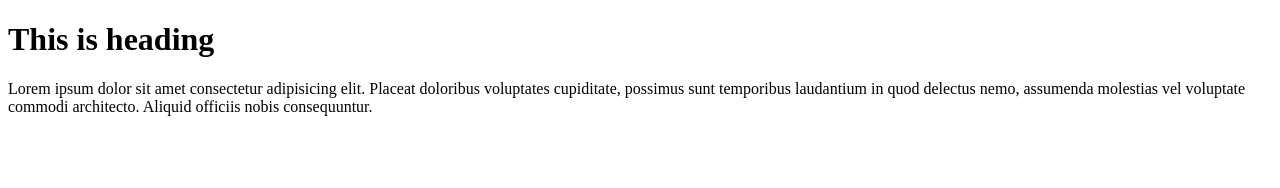
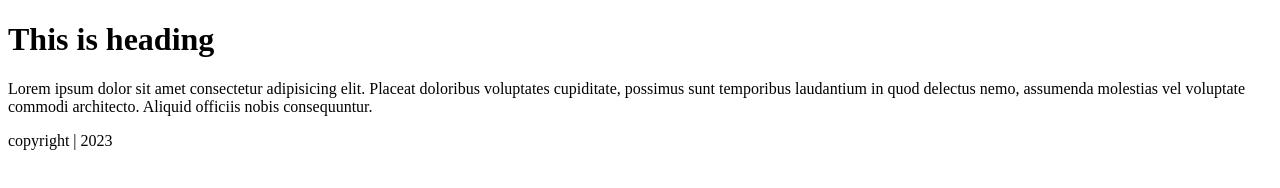
Before and after one commit to rahmatrdn/tutorial-git-advanced, a plain HTML site: page index.html in a window 1280 px wide. Drawn offline with Linux system fonts and the light colour scheme.

Commit message:
feat: add footer

```diff
--- a/index.html
+++ b/index.html
@@ -8,5 +8,8 @@
 <body>
     <h1>This is heading</h1>
     <p>Lorem ipsum dolor sit amet consectetur adipisicing elit. Placeat doloribus voluptates cupiditate, possimus sunt temporibus laudantium in quod delectus nemo, assumenda molestias vel voluptate commodi architecto. Aliquid officiis nobis consequuntur.</p>
+    <footer>
+        copyright | 2023
+    </footer>
 </body>
 </html>
```
